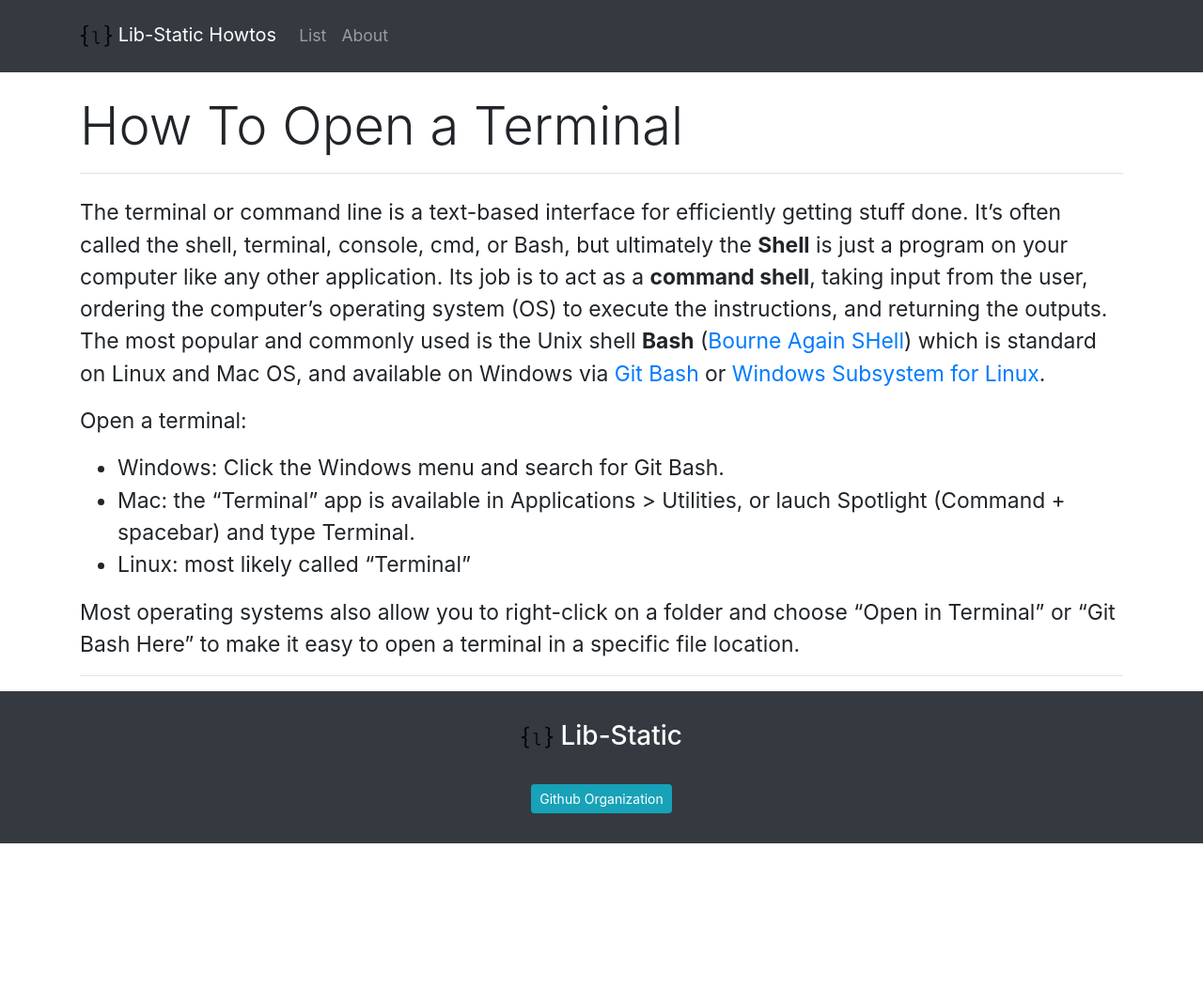
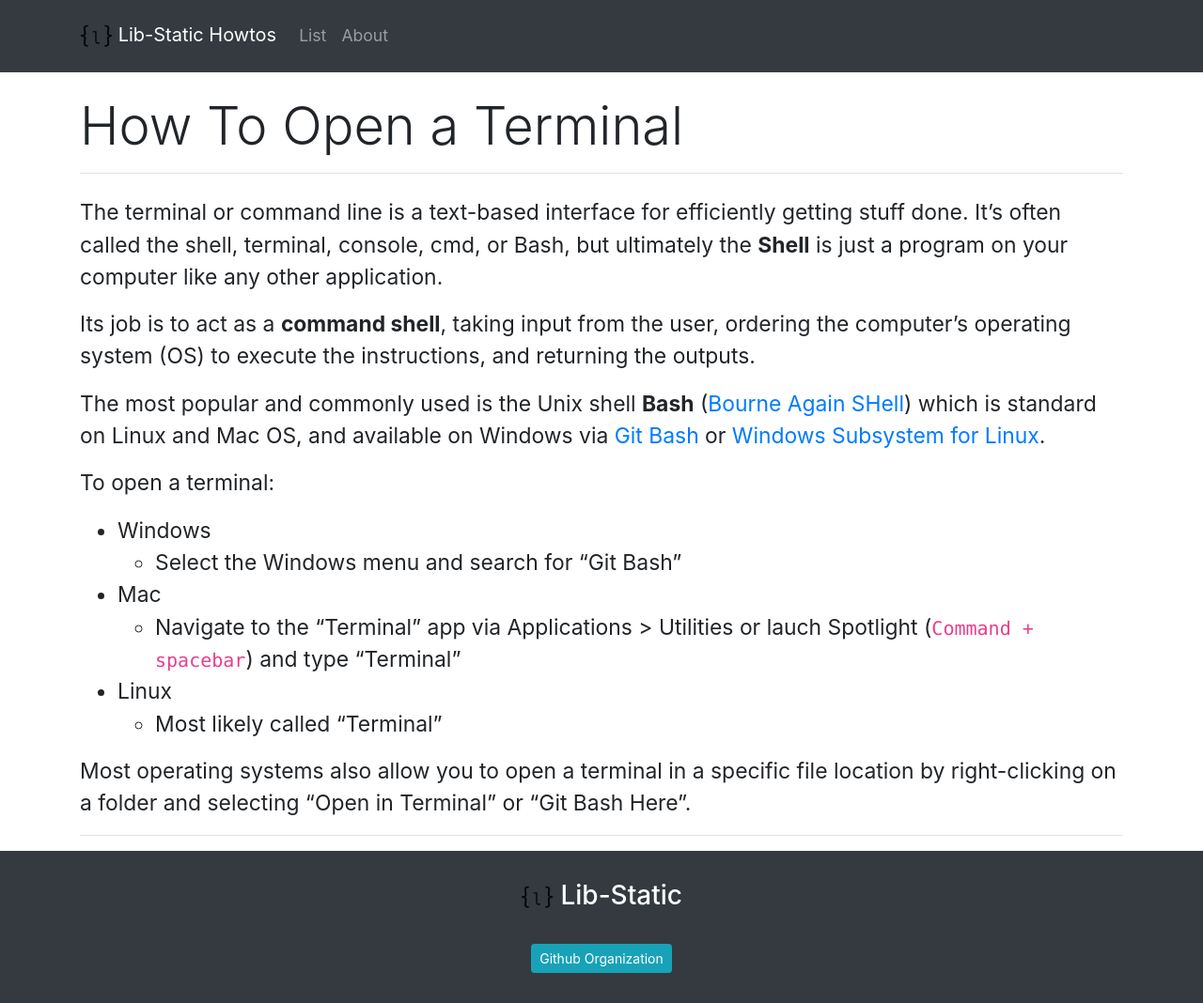
Before and after one commit to lib-static/howto, a Jekyll site: the page built from howtos/openaterminal.md, in a window 1280 px wide. Shown: the whole page at 94% size. Built offline with Jekyll 4.4.1, drawn with Linux system fonts in a browser that asks for light colours; before the commit the page ends 900 px from its top, so only the background shows below that.

Commit message:
update content and spacing

```diff
--- a/howtos/openaterminal.md
+++ b/howtos/openaterminal.md
@@ -5,13 +5,18 @@ title: How To Open a Terminal
 
 The terminal or command line is a text-based interface for efficiently getting stuff done.
 It's often called the shell, terminal, console, cmd, or Bash, but ultimately the **Shell** is just a program on your computer like any other application.
+
 Its job is to act as a **command shell**, taking input from the user, ordering the computer's operating system (OS) to execute the instructions, and returning the outputs.
+
 The most popular and commonly used is the Unix shell **Bash** ([Bourne Again SHell](https://en.wikipedia.org/wiki/Bash_(Unix_shell))) which is standard on Linux and Mac OS, and available on Windows via [Git Bash](https://git-for-windows.github.io/) or [Windows Subsystem for Linux](https://docs.microsoft.com/en-us/windows/wsl/about).
 
-Open a terminal:
+To open a terminal:
 
-- Windows: Click the Windows menu and search for Git Bash.
-- Mac: the "Terminal" app is available in Applications > Utilities, or lauch Spotlight (Command + spacebar) and type Terminal.
-- Linux: most likely called "Terminal"
+- Windows
+  - Select the Windows menu and search for "Git Bash"
+- Mac
+  - Navigate to the "Terminal" app via Applications > Utilities or lauch Spotlight (`Command + spacebar`) and type "Terminal"
+- Linux
+  - Most likely called "Terminal"
 
-Most operating systems also allow you to right-click on a folder and choose "Open in Terminal" or "Git Bash Here" to make it easy to open a terminal in a specific file location.
+Most operating systems also allow you to open a terminal in a specific file location by right-clicking on a folder and selecting "Open in Terminal" or "Git Bash Here".
```
